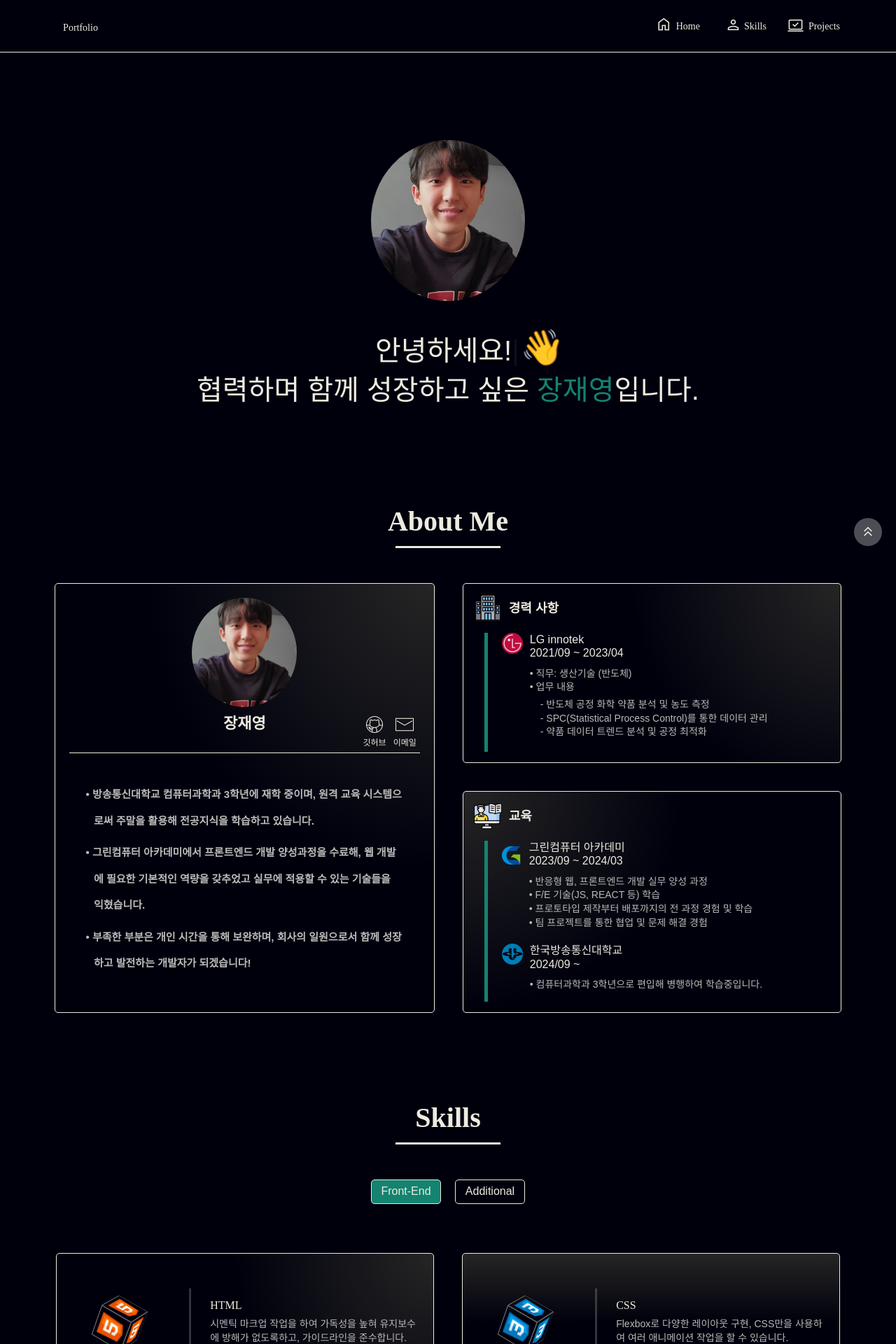
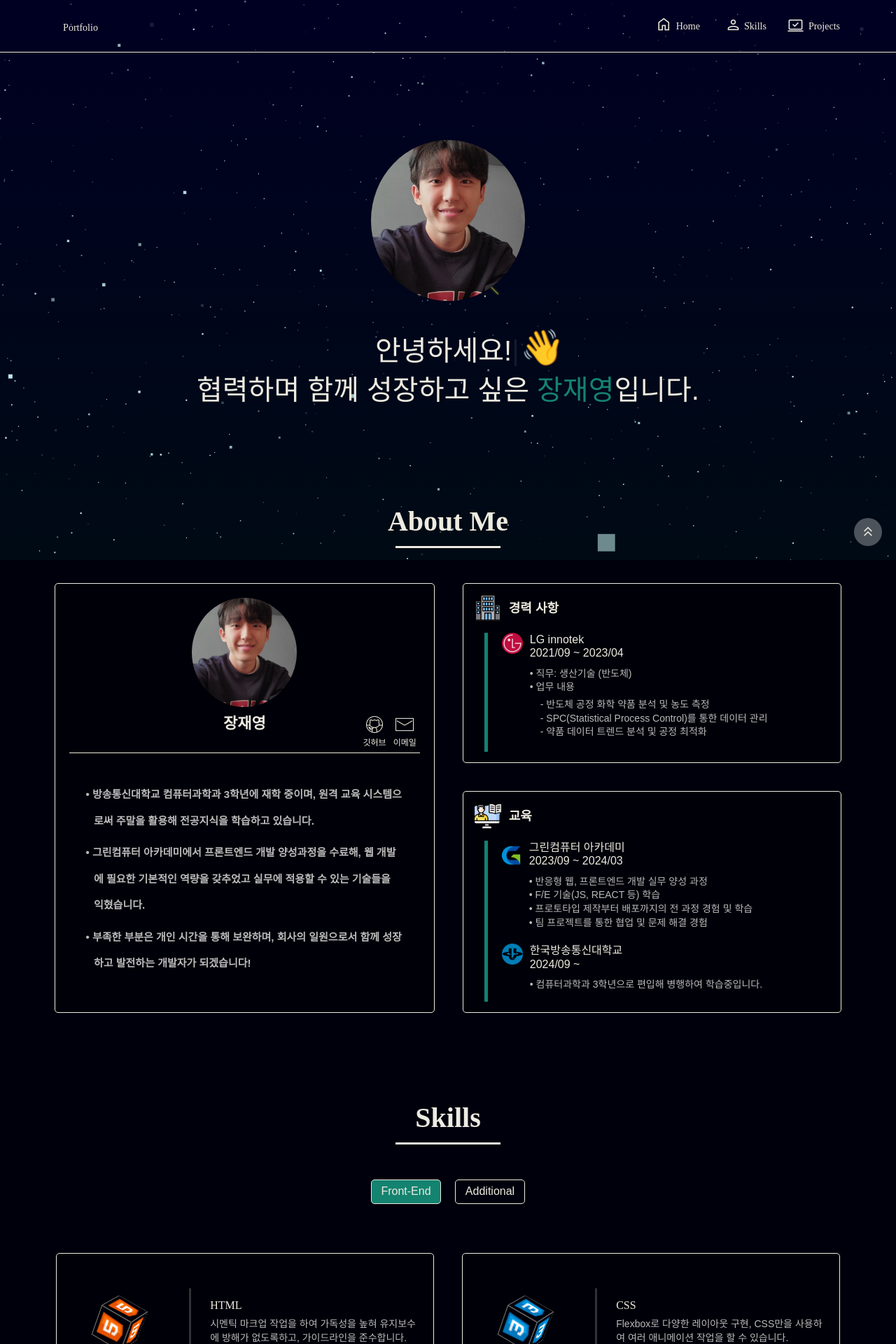
Before and after one commit to jaeyeong97/portfolio, a React (Create React App) app: page / in a window 1280 px wide. Shown: the top 1920 px of the page at 70% size. Built offline with nearby package versions, Linux system fonts and the light colour scheme; a web font is replaced by a local one.

Commit message:
falling--star added

```diff
--- a/src/Home/Home.js
+++ b/src/Home/Home.js
@@ -1,3 +1,4 @@
+import Space from '../util/Space';
 import Header from '../Home/header/Header'
 import Main from '../Home/main/Main';
 import Section2 from '../Home/section2/Section2';
@@ -14,6 +15,7 @@ const Home = () => {
 
     return (
         <div className="Home" onClick={() => sessionStorage.setItem("y", window.pageYOffset)}>
+            <Space />
             <Header />
             <Main />
             <Section2 />
--- a/src/Home/header/Header.js
+++ b/src/Home/header/Header.js
@@ -28,8 +28,7 @@ const Header = () => {
     return (
         <header id="header"
             style={{
-                background: scroll > 50 ? 'rgba(0,0,0,0.2)' : 'transparent',
-                backdropFilter: scroll > 50 ? 'blur(5px)' : 'initial',
+                backdropFilter: scroll > 50 ? 'blur(8px)' : 'initial',
             }}>
             <Link to='nav_home' smooth={true} offset={-150} onClick={handleLogoClick}>
                 <div className="logo" >
--- a/src/index.css
+++ b/src/index.css
@@ -12,3 +12,4 @@
 @import "./styles/ProjectCommon.css";
 @import "./styles/PjHeader.css";
 @import "./styles/PjFooter.css";
+@import "./styles/space.css";
--- a/src/styles/main.css
+++ b/src/styles/main.css
@@ -84,12 +84,8 @@
   margin-bottom: 20px;
   border: 1px solid var(--text-color);
   border-radius: 5px;
-  background: radial-gradient(
-    circle at top right,
-    #252525,
-    transparent,
-    transparent
-  );
+  background-color: rgba(0, 0, 0, 0.3);
+  backdrop-filter: blur(5px);
 }
 #main .main_wrap .sub_wrap .t3 .text-wrap {
   display: flex;
@@ -159,22 +155,8 @@
   border: 1px solid var(--text-color);
   margin-bottom: 20px;
   border-radius: 5px;
-}
-#main .main_wrap .sub_wrap .flex-wrap .career-wrap {
-  background: radial-gradient(
-    circle at top right,
-    #252525,
-    transparent,
-    transparent
-  );
-}
-#main .main_wrap .sub_wrap .flex-wrap .education-wrap {
-  background: radial-gradient(
-    circle at top left,
-    #252525,
-    transparent,
-    transparent
-  );
+  background-color: rgba(0, 0, 0, 0.3);
+  backdrop-filter: blur(5px);
 }
 #main .main_wrap .sub_wrap .flex-wrap .title-wrap {
   display: flex;
--- a/src/styles/section2.css
+++ b/src/styles/section2.css
@@ -2,7 +2,6 @@
 
 #section2 {
   padding: var(--outline-padding-mo);
-  background-color: #00000d;
 }
 #section2 .title {
   text-align: center;
--- a/src/styles/section3.css
+++ b/src/styles/section3.css
@@ -2,7 +2,6 @@
 
 #section3 {
   padding: var(--outline-padding-mo);
-  background-color: #00000d;
 }
 #section3 > .title {
   text-align: center;
--- a/src/styles/skillCard.css
+++ b/src/styles/skillCard.css
@@ -16,25 +16,8 @@
   transition: 0.3s;
   cursor: pointer;
   user-select: none;
-}
-.skill_card.left {
-  background: radial-gradient(
-    circle at top right,
-    #252525,
-    transparent,
-    transparent
-  );
-}
-.skill_card.center {
-  background: linear-gradient(to bottom, #252525, transparent, transparent);
-}
-.skill_card.right {
-  background: radial-gradient(
-    circle at top left,
-    #252525,
-    transparent,
-    transparent
-  );
+  background-color: rgba(0, 0, 0, 0.3);
+  backdrop-filter: blur(5px);
 }
 .skill_card .icon {
   position: relative;
--- /dev/null
+++ b/src/styles/space.css
@@ -0,0 +1,48 @@
+.falling--star {
+  position: absolute;
+  background: linear-gradient(to left, rgb(226, 226, 75), #000);
+  width: 100px;
+  height: 1px;
+  transform: rotate(45deg);
+  box-shadow: 0 0 3px yellow;
+}
+.falling--star.star1 {
+  top: -30px;
+  left: -30px;
+  animation: fallingStar 12s linear infinite;
+}
+.falling--star.star2 {
+  top: -50px;
+  left: 15%;
+  animation: fallingStar 12s linear infinite 5s;
+}
+.falling--star.star3 {
+  top: -50px;
+  left: 60%;
+  animation: fallingStar 12s linear infinite 3s;
+}
+.falling--star.star4 {
+  top: 50%;
+  left: -100px;
+  animation: fallingStar 12s linear infinite 8s;
+}
+.falling--star.star5 {
+  top: -100px;
+  left: 50%;
+  animation: fallingStar 12s linear infinite 1s;
+}
+
+@keyframes fallingStar {
+  0% {
+    opacity: 1;
+    transform: rotate(45deg) translate(0, 0);
+  }
+  50% {
+    opacity: 0;
+    transform: rotate(45deg) translateX(200vw);
+  }
+  100% {
+    opacity: 0;
+    transform: rotate(45deg) translateX(200vw);
+  }
+}
--- /dev/null
+++ b/src/util/Space.js
@@ -0,0 +1,131 @@
+import React, { useEffect, useRef } from 'react';
+
+const Space = () => {
+    const canvasRef = useRef(null); // 캔버스 참조 생성
+    const numStars = 1900;
+    let focalLength;
+    let centerX, centerY;
+    let stars = [];
+    let animate = true;
+
+    useEffect(() => {
+        const canvas = canvasRef.current;
+
+        // 캔버스 크기 설정
+        canvas.width = window.innerWidth;
+        canvas.height = window.innerHeight;
+
+        // 애니메이션 실행 함수(프레임)
+        const executeFrame = () => {
+            if (!animate || !canvas) return;
+
+            requestAnimationFrame(executeFrame); // 다음 프레임 예약
+            moveStars();
+            drawStars();
+        };
+
+        // 윈도우 크기 조정 시 캔버스 크기 조정
+        const handleResize = () => {
+            if (canvas) {
+                canvas.width = window.innerWidth;
+                canvas.height = window.innerHeight;
+                initializeStars();
+            }
+        };
+
+        window.addEventListener('resize', handleResize);
+
+        initializeStars();
+        executeFrame();
+
+        return () => {
+            // 컴포넌트가 언마운트될 때 애니메이션 중지
+            window.removeEventListener('resize', handleResize);
+        };
+    }, []);
+
+    // 초기 별 설정
+    const initializeStars = () => {
+        const canvas = canvasRef.current;
+        centerX = canvas.width / 2; // 화면 중심으로 모이게
+        centerY = canvas.height / 2; // 화면 중심으로 모이게
+        stars = [];
+
+        // 랜덤 위치 별 생성
+        for (let i = 0; i < numStars; i++) {
+            let star = {
+                x: Math.random() * canvas.width,
+                y: Math.random() * canvas.height,
+                z: Math.random() * canvas.width,
+                o: '0.' + Math.floor(Math.random() * 99) // rgba 뒤 투명도
+            };
+            stars.push(star); // 별 배열에 추가
+        }
+        focalLength = canvas.width * 1; // 3D 공간 깊이
+
+    };
+
+    const moveStars = () => {
+        const canvas = canvasRef.current;
+
+        if (!canvas) return;
+        for (let i = 0; i < numStars; i++) {
+            let star = stars[i];
+            star.z--; // 별이 앞으로 이동
+
+            if (star.z <= 0) { // 별이 화면을 통과하면
+                star.z = canvas.width; // 다시 뒤에가서 출발
+            }
+        }
+    };
+
+    const drawStars = () => {
+        const canvas = canvasRef.current;
+
+        if (!canvas) return;
+        const c = canvas.getContext("2d");
+
+        // 배경 그라디언트 약간 주기
+        const gradient = c.createLinearGradient(0, 0, 0, canvas.height);
+        gradient.addColorStop(0, "rgba(0, 0, 34, 1)");
+        gradient.addColorStop(1, "rgba(0, 10, 20, 1)");
+        c.fillStyle = gradient;
+        c.fillRect(0, 0, canvas.width, canvas.height);
+
+        // 각 별을 그리기
+        for (let i = 0; i < numStars; i++) {
+            let star = stars[i];
+
+            // 별의 화면 좌표 계산 (z 값을 이용해 크기와 위치 조절)
+            let pixelX = (star.x - centerX) * (focalLength / star.z) + centerX;
+            let pixelY = (star.y - centerY) * (focalLength / star.z) + centerY;
+            let pixelRadius = 1 * (focalLength / star.z); // 별의 반경 계산
+
+            // 별 그리기
+            c.fillStyle = "rgba(209, 255, 255, " + star.o + ")";
+            c.fillRect(pixelX, pixelY, pixelRadius, pixelRadius);
+        }
+
+    };
+
+    return (
+        <div
+            className='space__container'
+            style={{
+                position: 'fixed',
+                top: 0,
+                left: 0,
+                zIndex: -1,
+            }}
+        >
+            <canvas id="space" ref={canvasRef}></canvas>
+            <div className='falling--star star1'></div>
+            <div className='falling--star star2'></div>
+            <div className='falling--star star3'></div>
+            <div className='falling--star star4'></div>
+            <div className='falling--star star5'></div>
+        </div>
+    );
+};
+
+export default Space;
```
